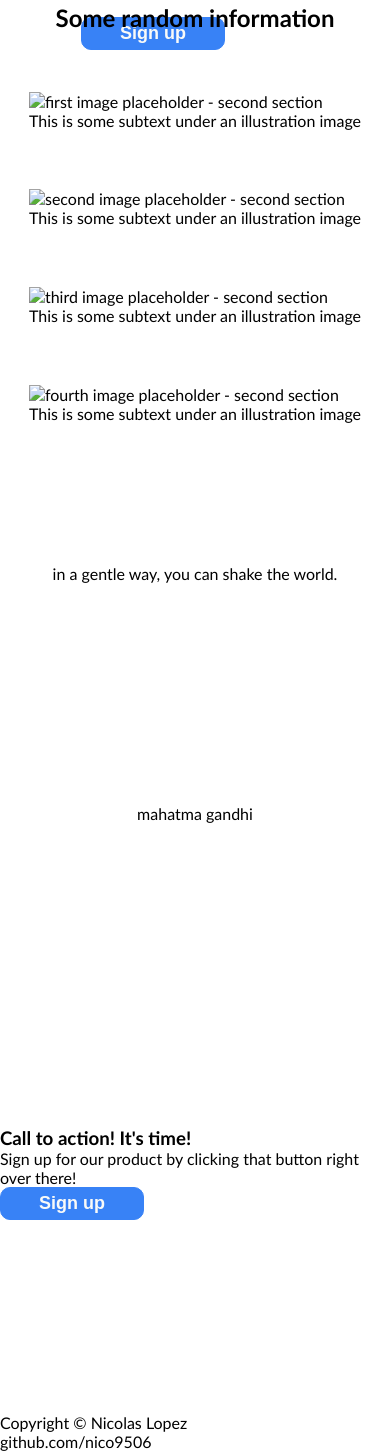
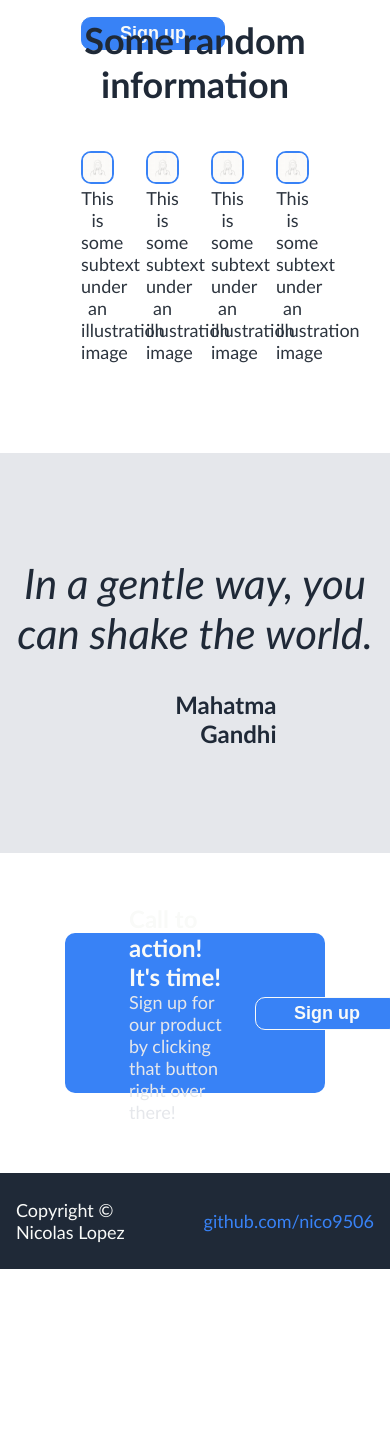
Before and after one commit to nico9506/TOP-Foundations-Landing-Page, a plain HTML site: page index.html in a window 390 px wide. Shown: the part 507-1958 px from the top of the page. After the commit the page ends 1776 px from the top, so only its background shows below. Drawn offline with Linux system fonts and the light colour scheme.

Commit message:
Finished style and content V1
Content and style completed. Pending mobile view responsiveness.

```diff
--- a/index.html
+++ b/index.html
@@ -9,7 +9,7 @@
 <body>
     <!-- NAVBAR SECTION -->
     <nav>
-        <h1 class="header-logo">Header Logo</h1>
+        <h1 class="header-logo"><a href="#hero-section">Header Logo</a></h1>
 
         <ul>
             <li><a href="#info-section">Random info Section</a></li>
@@ -36,46 +36,56 @@
 
         <!-- SECONDARY INFORMATION -->
         <section id="info-section" class="second-section">
-            <h2>Some random information</h2>
+            <h2 class="col-12">Some random information</h2>
 
-            <div class="random-info-container">
-                <img class="img-secondary" alt="first image placeholder - second section">
+            <div class="col-2"></div>
+            <div class="random-info-container col-2">
+                <img class="img-secondary" src="images/hair-6073_256.gif" alt="first image placeholder - second section">
                 <p>This is some subtext under an illustration image</p>
             </div>
-            <div class="random-info-container">
-                <img class="img-secondary" alt="second image placeholder - second section">
+            <div class="random-info-container col-2">
+                <img class="img-secondary" src="images/hair-6073_256.gif" alt="second image placeholder - second section">
                 <p>This is some subtext under an illustration image</p>
             </div>
-            <div class="random-info-container">
-                <img class="img-secondary" alt="third image placeholder - second section">
+            <div class="random-info-container col-2">
+                <img class="img-secondary" src="images/hair-6073_256.gif" alt="third image placeholder - second section">
                 <p>This is some subtext under an illustration image</p>
             </div>
-            <div class="random-info-container">
-                <img class="img-secondary" alt="fourth image placeholder - second section">
+            <div class="random-info-container col-2">
+                <img class="img-secondary" src="images/hair-6073_256.gif" alt="fourth image placeholder - second section">
                 <p>This is some subtext under an illustration image</p>
             </div>
+            <div class="col-2"></div>
         </section>
 
         <!-- EXTRA INFORMATION - A RANDOM QUOTE -->
+        <div class="col-3"></div>
         <section id="quote-section" class="quote-section">
-            <p class="quote">in a gentle way, you can shake the world.</p>
-            <p class="quote-author">mahatma gandhi</p>
+            <p class="quote col-12">In a gentle way, you can shake the world.</p>
+            <p class="quote-author col-6">mahatma gandhi</p>
         </section>
+        <div class="col-3"></div>
 
         <!-- SIGN UP LINK AND CONTACT INFORMATION -->
         <section id="final-section" class="sign-up-section">
-            <div class="-blue-container">
-                <h3>Call to action! It's time!</h3>
-                <p>Sign up for our product by clicking that button right over there!</p>
-                <button id="sign-up-button-f" class="sign-up-button">Sign up</button>
+            <div class="blue-container col-8">
+                <div class="col-1"></div>
+                <div class="col-8">
+                    <h3>Call to action! It's time!</h3>
+                    <p>Sign up for our product by clicking that button right over there!</p>
+                </div>
+                <div class="col-2">
+                    <button id="sign-up-button-f" class="sign-up-button">Sign up</button>
+                </div>
+                <div class="col-1"></div>
             </div>
         </section>
     </main>
 
     <!-- FOOTER SECTION - CONTACT DETAILS AND COPYRIGHT -->
-    <footer>
-        <p class="copyright-note">Copyright © Nicolas Lopez</p>
-        <p class="github-note">github.com/nico9506</p>
+    <footer class="col-12">
+        <p>Copyright © Nicolas Lopez</p>
+        <p><a href="https://github.com/nico9506">github.com/nico9506</a></p>
     </footer>
 </body>
 </html>
--- a/style.css
+++ b/style.css
@@ -22,12 +22,13 @@
     --info-header-font-size: 36px;
     --info-header-font-weight: 900;
     --info-header-color: #1f2937;
+    --info-p-color: #2c343e;
 
     /*Quote section*/
     --quote-bg-color: #e5e7eb;
-    --quote-font-size: 36px;
+    --quote-font-size: 42px;
     --quote-font-style: italic;
-    --quote-font-weight: 300;
+    --quote-font-weight: 100;
     --quote-font-color: #1f2937;
 }
 
@@ -35,6 +36,7 @@
     box-sizing: border-box;
     margin: 0;
     padding: 0;
+    scroll-behavior: smooth;
 }
 
 body {
@@ -115,9 +117,14 @@ nav {
     left: 0;
 }
 
-nav h1 {
+nav h1 a {
     color: var(--hero-main-color);
     font-size: var(--hero-logo-font-size);
+    text-decoration: none;
+}
+
+nav h1 a:hover {
+    text-shadow: 0 0 2px var(--call-to-action-bg-color);
 }
 
 nav ul {
@@ -134,6 +141,11 @@ nav ul li a {
     color: var(--hero-secondary-font-color);
     font-size: var(--hero-secondary-font-size);
     text-decoration: none;
+}
+
+nav ul li a:hover {
+    color: var(--hero-main-color);
+    text-shadow: 0 0 1px var(--hero-main-color);
 }
 /*----------------------------------------------*/
 
@@ -165,6 +177,11 @@ nav ul li a {
     width: 9rem;
 }
 
+.sign-up-button:hover {
+    box-shadow: 0 0 5px var(--hero-main-color);
+    cursor: pointer;
+}
+
 #main-section-img {
     width: 100%;
     height: 250px;
@@ -172,3 +189,114 @@ nav ul li a {
 }
 
 /*----------------------------------------------*/
+
+
+/*---------------Info Section------------------*/
+.second-section h2 {
+    color: var(--info-header-color);
+    font-weight: var(--info-header-font-weight);
+    font-size: var(--info-header-font-size);
+    text-align: center;
+    align-self: center;
+}
+
+.second-section .random-info-container {
+    align-self: flex-start;
+}
+
+.second-section p {
+    font-size: var(--hero-secondary-font-size);
+    color: var(--info-p-color);
+    text-align: center;
+}
+
+.second-section .img-secondary {
+    width: 100%;
+    border: 2px solid var(--call-to-action-bg-color);
+    border-radius: 10px;
+}
+/*----------------------------------------------*/
+
+
+/*---------------Quote Section------------------*/
+.quote-section {
+    color: var(--quote-font-color);
+    background-color: var(--quote-bg-color);
+    font-size: var(--quote-font-size);
+    font-style: var(--quote-font-style);
+    font-weight: var(--quote-font-weight);
+    gap: 2rem;
+    height: 25rem;
+}
+
+.quote-section .quote {
+    text-align: center;
+    align-self: flex-end;
+}
+
+.quote-section .quote-author {
+    text-align: right;
+    align-self: flex-start;
+    color: var(--quote-font-color);
+    font-size: var(--hero-logo-font-size);
+    font-weight: 700;
+    text-transform: capitalize;
+    font-style: normal;
+}
+/*----------------------------------------------*/
+
+
+/*---------------Sign up Section------------------*/
+.sign-up-section {
+    height: 20rem;
+}
+
+.blue-container {
+    background-color: var(--call-to-action-bg-color);
+    height: 10rem;
+    border-radius: 10px;
+    display: flex;
+    align-items: center;
+}
+
+.blue-container h3 {
+    color: var(--hero-main-color);
+    font-size: var(--hero-logo-font-size);
+}
+
+.blue-container p {
+    color: var(--hero-secondary-font-color);
+    font-size: var(--hero-secondary-font-size);
+}
+
+#sign-up-button-f {
+    border: 1px solid var(--hero-main-color);
+}
+
+/*----------------------------------------------*/
+
+
+/*---------------Footer Section------------------*/
+footer {
+    height: 6rem;
+    position: absolute;
+    bottom: 100;
+    background-color: var(--dark-bg-color);
+    color: var(--hero-main-color);
+    font-size: var(--hero-secondary-font-size);
+    display: flex;
+    justify-content: center;
+    align-items: center;
+    gap: 3rem;
+}
+
+footer a {
+    color: var(--call-to-action-bg-color);
+    text-decoration: none;
+}
+
+footer a:hover {
+    text-shadow: 0 0 1px var(--hero-main-color);
+}
+
+/*----------------------------------------------*/
```
Also changed, not shown: images/hair-6073_256.gif (added), 1 other file.
